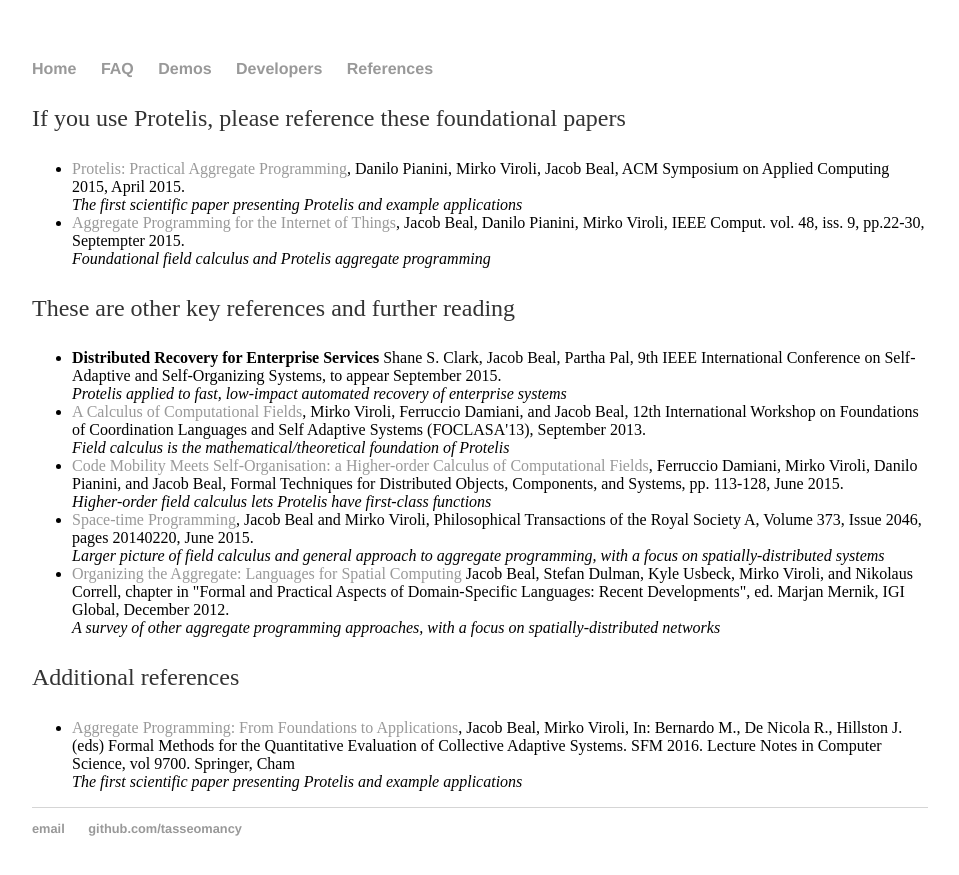
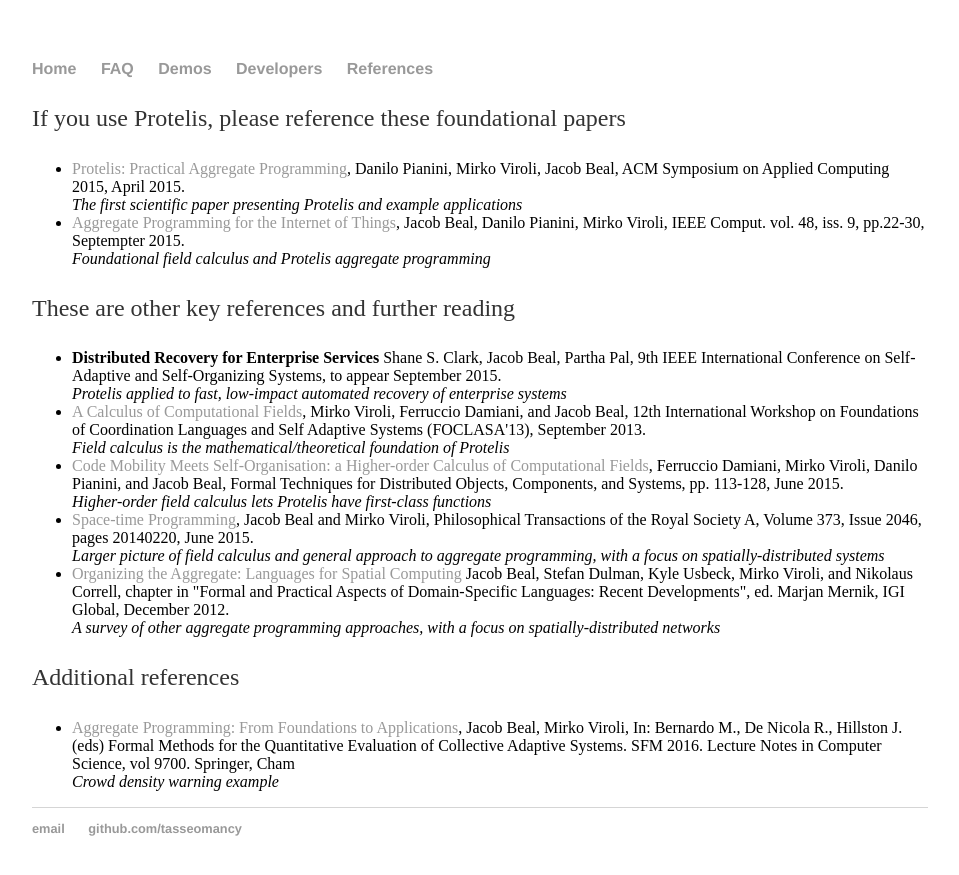
Before and after one commit to tasseomancy/tasseomancy.github.io, a Jekyll site: the page built from _posts/2018-02-21-references.md, in a window 1280 px wide. Shown: the top 875 px of the page, without its empty margins (160-1119 px from the left). Built offline with Jekyll 4.4.1, drawn with Linux system fonts in a browser that asks for light colours.

Commit message:
Update 2018-02-21-references.md

```diff
--- a/_posts/2018-02-21-references.md
+++ b/_posts/2018-02-21-references.md
@@ -92,7 +92,6 @@
           Programming: From Foundations to Applications</a>,
           Jacob Beal, Mirko Viroli, In: Bernardo M., De Nicola R., Hillston J. (eds) Formal Methods for the Quantitative Evaluation of Collective Adaptive Systems. SFM 2016. Lecture Notes in Computer Science, vol 9700. Springer, Cham
           <br>
-          <em>The first scientific paper presenting Protelis and example
-            applications</em>
+          <em>Crowd density warning example</em>
         </li>
 </ul>
```
